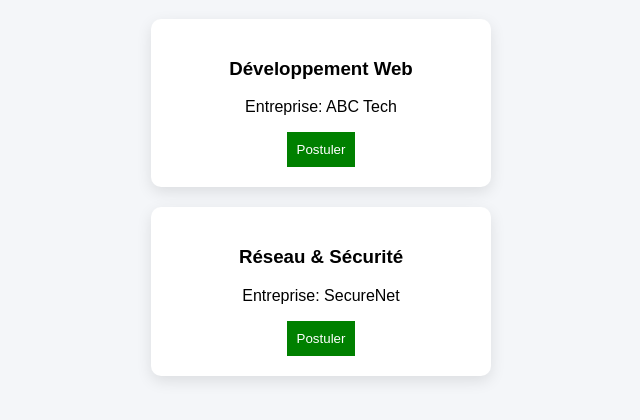
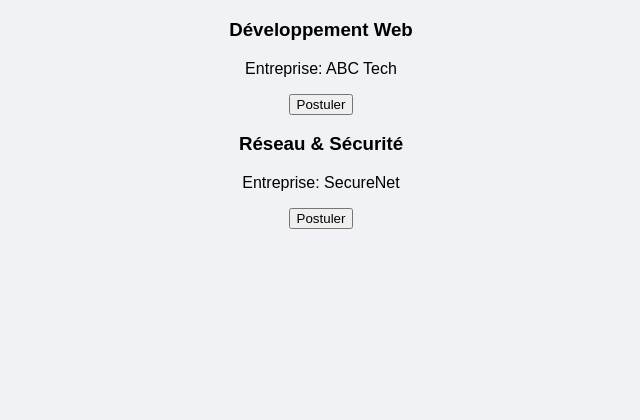
Before and after one commit to fadwadouiri8-a11y/Esprit-connect, a plain HTML site: page offres.html in a window 1280 px wide. Shown: the part 62-482 px from the top of the page, without its empty margins (319-959 px from the left). Drawn offline with Linux system fonts and the light colour scheme.

Commit message:
Update style.css

```diff
--- a/style.css
+++ b/style.css
@@ -1,40 +1,22 @@
 body {
   font-family: Arial;
-  margin: 0;
-  background: #f4f6f9;
   text-align: center;
+  background-color: #f0f2f5;
 }
 
 nav {
   background: #1877f2;
-  padding: 15px;
   color: white;
+  padding: 10px;
 }
 
 a {
+  margin: 10px;
   color: white;
-  margin: 10px;
   text-decoration: none;
-  font-weight: bold;
 }
 
-header {
-  padding: 40px;
+textarea {
+  width: 300px;
+  height: 100px;
 }
-
-.card {
-  background: white;
-  margin: 20px auto;
-  padding: 20px;
-  width: 300px;
-  border-radius: 10px;
-  box-shadow: 0px 5px 15px rgba(0,0,0,0.1);
-}
-
-button {
-  padding: 10px;
-  background: green;
-  color: white;
-  border: none;
-  cursor: pointer;
-}
```
